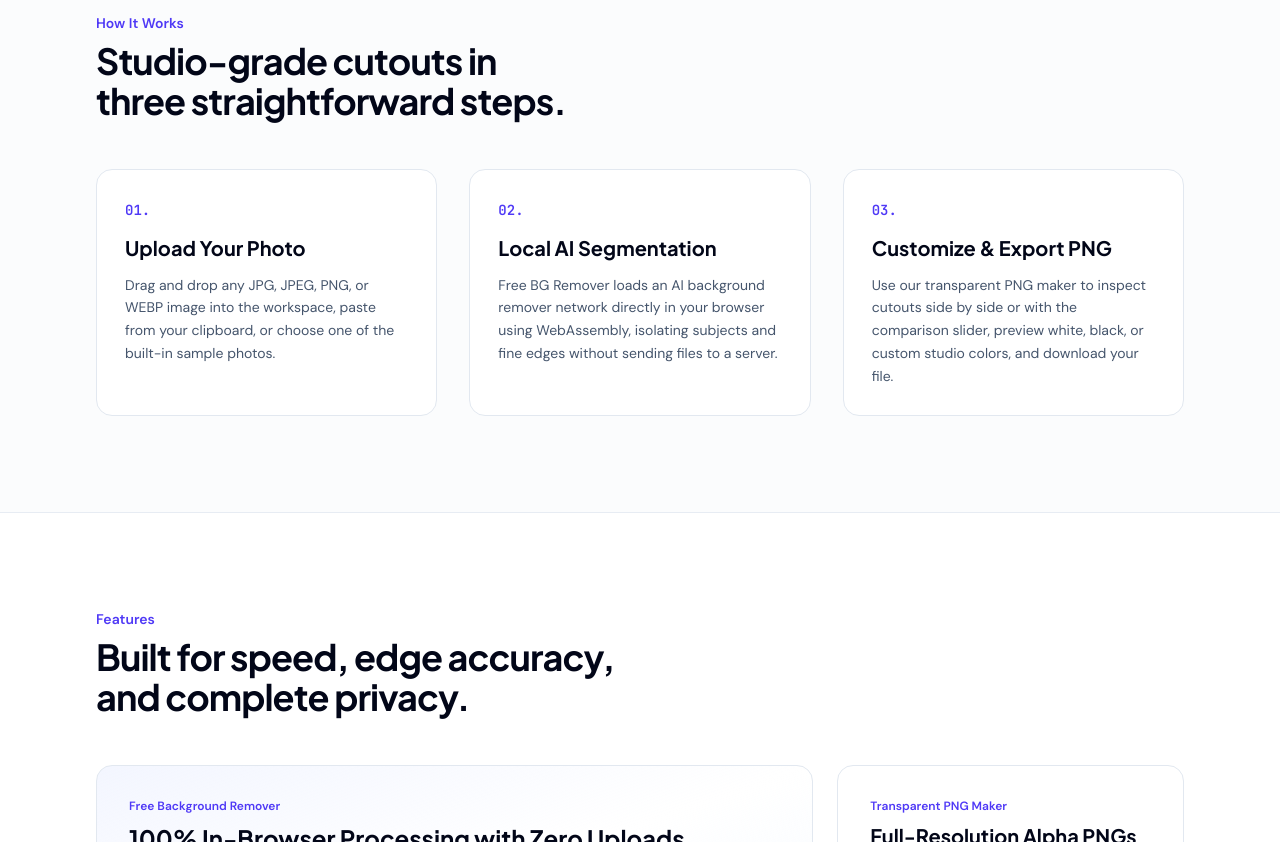
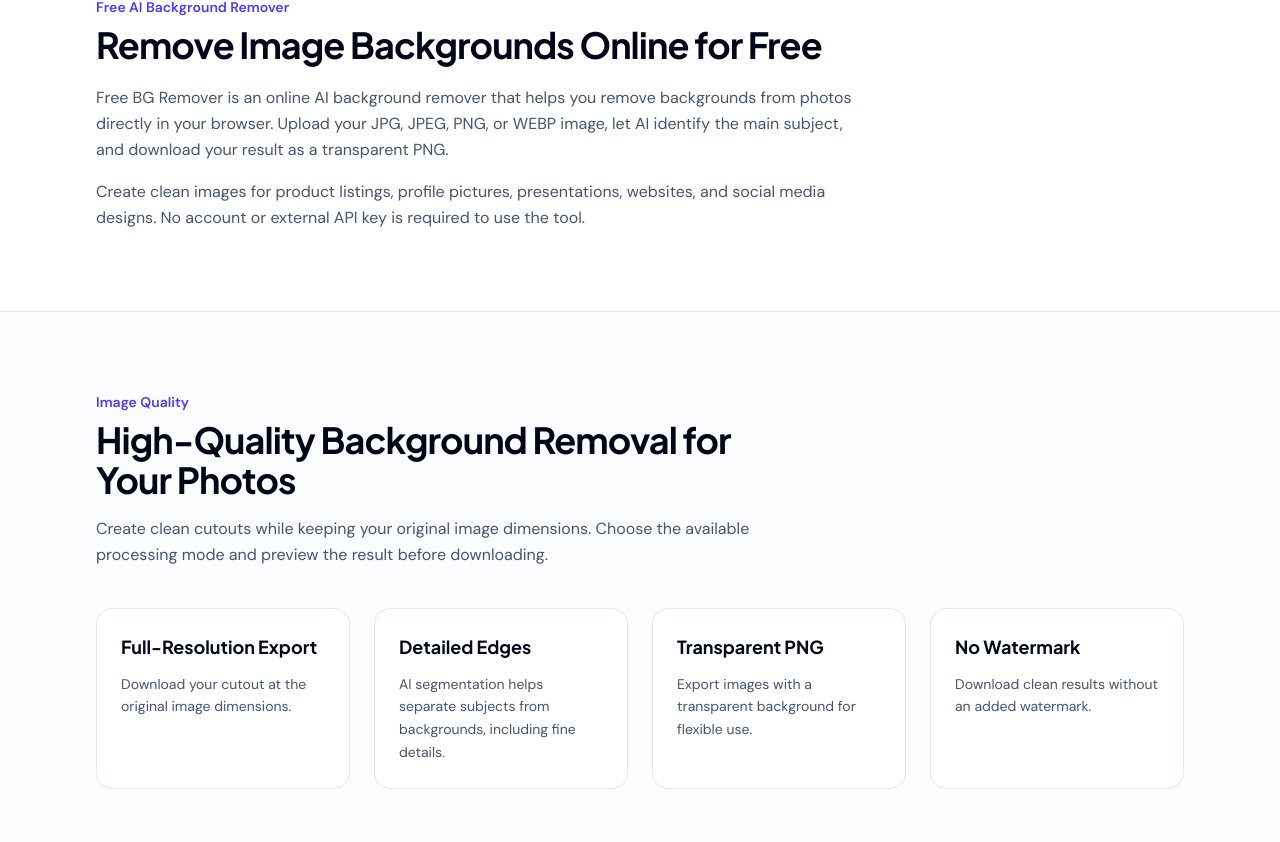
Before and after one commit to pk9398718277-jpg/free-bg-remover, a React (Vite) app: page / in a window 1280 px wide. Shown: the part 978-1820 px from the top of the page. Built offline with nearby package versions, Linux system fonts and the light colour scheme.

Commit message:
Update LandingSections.tsx

```diff
--- a/src/components/LandingSections.tsx
+++ b/src/components/LandingSections.tsx
@@ -60,6 +60,80 @@ export function LandingSections() {
 
   return (
     <div className="bg-white">
+
+      {/* SEO INTRODUCTION */}
+      <section id="about-tool" className="border-t border-slate-200/80 bg-white py-16 sm:py-20">
+        <div className="mx-auto max-w-6xl px-4 sm:px-6 lg:px-8">
+          <div className="max-w-3xl">
+            <p className="text-sm font-semibold text-indigo-600">Free AI Background Remover</p>
+            <h2 className="mt-2 font-display text-3xl font-bold tracking-tight text-slate-950 sm:text-4xl">
+              Remove Image Backgrounds Online for Free
+            </h2>
+            <p className="mt-5 text-base leading-relaxed text-slate-600">
+              Free BG Remover is an online AI background remover that helps you
+              remove backgrounds from photos directly in your browser. Upload
+              your JPG, JPEG, PNG, or WEBP image, let AI identify the main
+              subject, and download your result as a transparent PNG.
+            </p>
+            <p className="mt-4 text-base leading-relaxed text-slate-600">
+              Create clean images for product listings, profile pictures,
+              presentations, websites, and social media designs. No account or
+              external API key is required to use the tool.
+            </p>
+          </div>
+        </div>
+      </section>
+
+      {/* IMAGE QUALITY */}
+      <section id="image-quality" className="border-t border-slate-200/80 bg-slate-50/50 py-16 sm:py-20">
+        <div className="mx-auto max-w-6xl px-4 sm:px-6 lg:px-8">
+          <div className="max-w-2xl">
+            <p className="text-sm font-semibold text-indigo-600">Image Quality</p>
+            <h2 className="mt-2 font-display text-3xl font-bold tracking-tight text-slate-950 sm:text-4xl">
+              High-Quality Background Removal for Your Photos
+            </h2>
+            <p className="mt-4 text-base leading-relaxed text-slate-600">
+              Create clean cutouts while keeping your original image dimensions.
+              Choose the available processing mode and preview the result before
+              downloading.
+            </p>
+          </div>
+
+          <div className="mt-10 grid gap-6 sm:grid-cols-2 lg:grid-cols-4">
+            {[
+              {
+                title: 'Full-Resolution Export',
+                description: 'Download your cutout at the original image dimensions.',
+              },
+              {
+                title: 'Detailed Edges',
+                description: 'AI segmentation helps separate subjects from backgrounds, including fine details.',
+              },
+              {
+                title: 'Transparent PNG',
+                description: 'Export images with a transparent background for flexible use.',
+              },
+              {
+                title: 'No Watermark',
+                description: 'Download clean results without an added watermark.',
+              },
+            ].map((feature) => (
+              <div
+                key={feature.title}
+                className="rounded-2xl border border-slate-200 bg-white p-6"
+              >
+                <h3 className="font-display text-lg font-bold text-slate-950">
+                  {feature.title}
+                </h3>
+                <p className="mt-3 text-sm leading-relaxed text-slate-600">
+                  {feature.description}
+                </p>
+              </div>
+            ))}
+          </div>
+        </div>
+      </section>
+
       {/* HOW IT WORKS */}
       <section id="how-it-works" className="border-t border-slate-200/80 bg-slate-50/50 py-16 sm:py-24">
         <div className="mx-auto max-w-6xl px-4 sm:px-6 lg:px-8">
```
